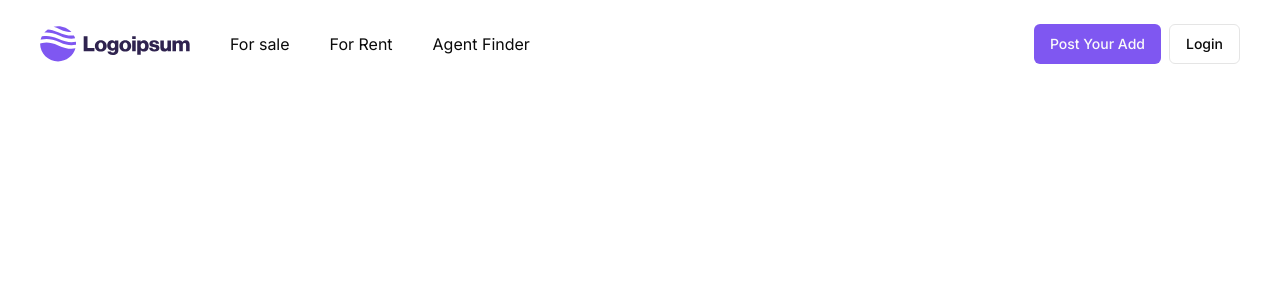
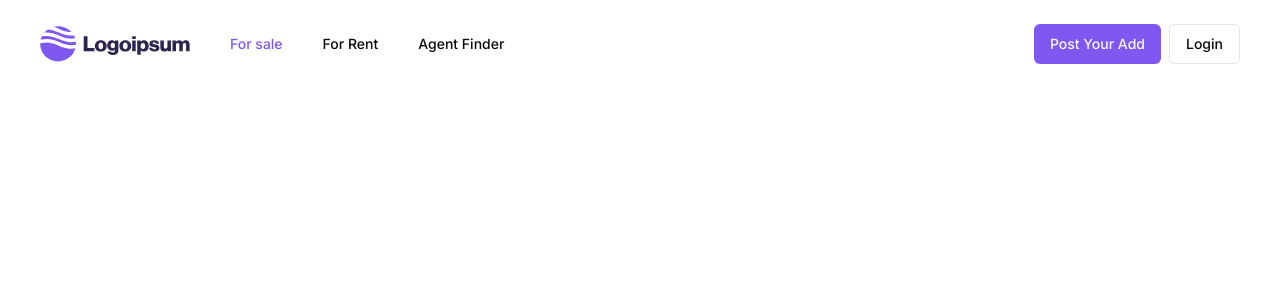
Before and after one commit to khushi4452/Real_Estate-Website, a Next.js app: page / in a window 1280 px wide. Shown: the top 300 px of the page. Built offline with nearby package versions, Linux system fonts and the light colour scheme.

Commit message:
design the header page

```diff
--- a/app/_components/Header.jsx
+++ b/app/_components/Header.jsx
@@ -1,24 +1,36 @@
-import React from 'react';
-import { Button } from "@/components/ui/button"
+"use client"; // This should be the very first line
 
+import React, { useEffect } from 'react';
+import { Button } from "@/components/ui/button";
+import Link from 'next/link';
+import { usePathname } from 'next/navigation';
 
 const Header = () => {
+  const path = usePathname();
+
+  useEffect(() => {
+    console.log(path);
+  }, [path]);
+
   return (
     <div className='p-6 px-10 flex justify-between'>
       <div className="flex gap-10 items-center">
         <img src='/Logo.svg' width={150} height={150} alt='Logo' />
-      <ul className=' md:flex gap-10'>
-        <li> For sale  </li>
-        <li> For Rent </li>
-        <li> Agent Finder </li>
+        <ul className='md:flex gap-10'>
+          <Link href={'/'}>
+            <li className={`hover:text-primary font-medium text-sm cursor-pointer ${path === '/' ? 'text-primary' : ''}`}>For sale</li>
+          </Link>
+          <Link href={'/'}>
+            <li className="hover:text-primary font-medium text-sm cursor-pointer">For Rent</li>
+          </Link>
+          <Link href={'/'}>
+            <li className="hover:text-primary font-medium text-sm cursor-pointer">Agent Finder</li>
+          </Link>
         </ul>
       </div>
-    <div  className='flex gap-2'>
+      <div className='flex gap-2'>
         <Button className='flex gap-2'>Post Your Add</Button>
         <Button variant="outline">Login</Button>
-
-
-
       </div>
     </div>
   );
```
Lines whose indentation alone changed are shown as unchanged.
